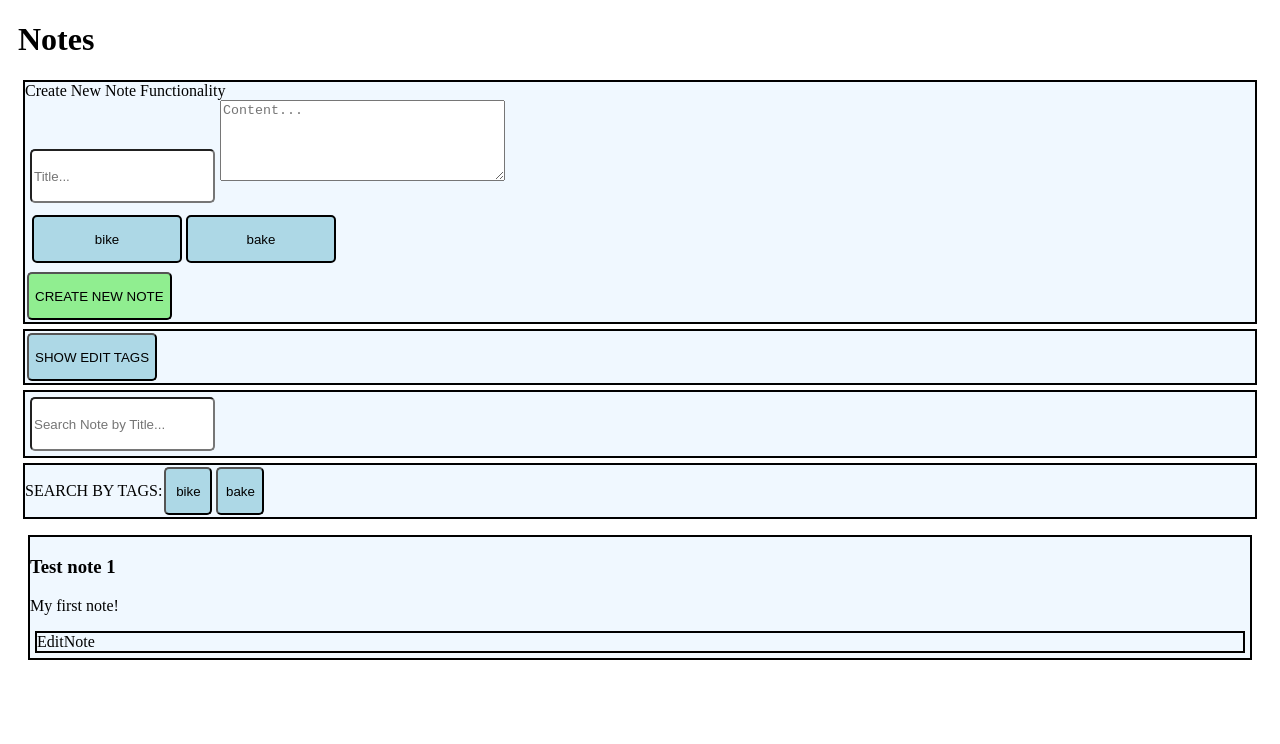
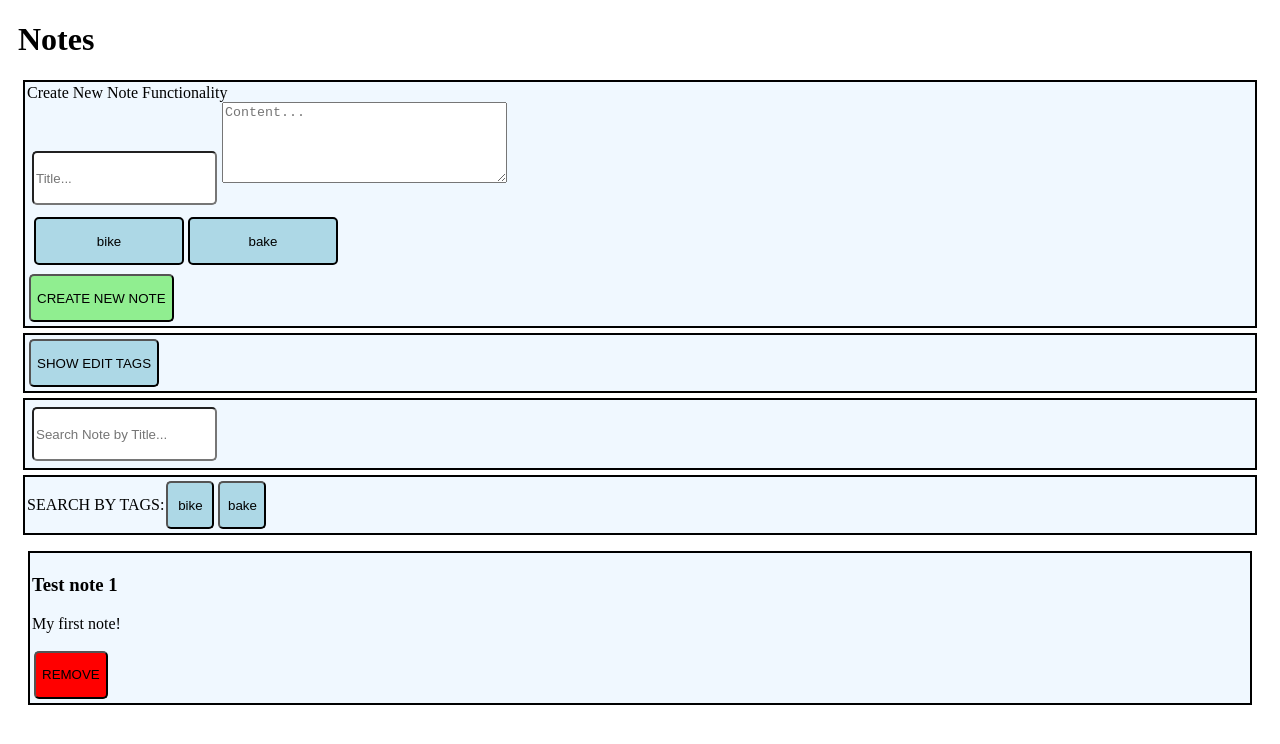
Before and after one commit to TheoJoha/advanced-react-notes, a React (Create React App) app: page / in a window 1280 px wide. Shown: the top 744 px of the page. Built offline with nearby package versions, Linux system fonts and the light colour scheme.

Commit message:
misc fixes

```diff
--- a/src/App.js
+++ b/src/App.js
@@ -15,14 +15,12 @@ function App() {
       id: nanoid()
     }
   ])
-  const [filteredNotes, setFilteredNotes] = useState(notes || "")
   const [newNote, setNewNote] = useState({
     title: "",
     content: "",
-    tags: ["test tag"],
+    tags: [],
     id: nanoid()
   })
-  const [view, setView] = useState("notes")
   const [tags, setTags] = useState(["bike", "bake"])
   const [newTag, setNewTag] = useState("")
   const [filterInput, setFilterInput] = useState("")
@@ -49,11 +47,6 @@ function App() {
     console.log(notes)
   }
 
-  /* const addNewNote = (e) => {
-    console.log(e.target)
-    setNotes(prev => [...prev, newNote])
-  } */
-
   const removeTag = (e) => {
     setTags(prev => prev.filter(tag => tag.id !== e.target.id))
   }
@@ -64,7 +57,6 @@ function App() {
       <Create
         newNote={newNote}
         setNewNote={setNewNote}
-        // addNewNote={addNewNote}
         createNewNote={createNewNote}
         tags={tags}
       />
--- a/src/Create.js
+++ b/src/Create.js
@@ -1,7 +1,7 @@
 import {useState} from 'react'
 import { nanoid } from "nanoid"
 
-const Create = ({ tags, createNewNote, newNote, setNewNote }) => {
+const Create = ({ notes, tags, createNewNote, newNote, setNewNote }) => {
 
     return (
         <div id="createNewNoteDiv">
@@ -29,7 +29,7 @@ const Create = ({ tags, createNewNote, newNote, setNewNote }) => {
                 })} id="newNoteContent" />
                 <div id="editTagsInsideOfCreateNewNoteDiv">
                     {tags.map(tag => <button
-                    /* style={{backgroundColor: newNote.tags && newNote.tags.includes(tag) ? "lightgreen" : "gray"}} */
+                    style={{backgroundColor: newNote.tags.includes(tag) ? "greenyellow" : "lightblue"}}
                     className="createNewNoteTag" key={nanoid()} onClick={() => setNewNote((prev) => {
                         if (newNote?.tags.includes(tag)) {
                             return {
--- a/src/Notes.js
+++ b/src/Notes.js
@@ -15,7 +15,8 @@ const Notes = ({setNotes, notes, filterInput, filterTags }) => {
             <ul>{notes.map(note => <li className="note" key={nanoid()}>
                 <h3>{note.title}</h3>
                 <p>{note.content}</p>
-                <EditNote notes={notes} setNotes={setNotes} note={note}/>
+                <button onClick={() => setNotes(prev => prev.filter(x => x.id !== note.id))} className="removeButton">REMOVE</button>
+                {/* <EditNote notes={notes} setNotes={setNotes} note={note}/> */}
                 <ul>{note?.tags && note.tags.map(tag => <li className="tagInNote"  key={nanoid()}>{tag}</li>)}</ul>
             </li>)}</ul>
         </div>
--- a/src/index.css
+++ b/src/index.css
@@ -81,7 +81,8 @@ button:hover {
 }
 
 #createNewNoteDiv, #editTagsDiv, .note, #searchByTags, #searchByTitleDiv {
-  background-color: aliceblue
+  background-color: aliceblue;
+  padding: 2px;
 }
 
 .submitButton {
@@ -97,3 +98,7 @@ button:hover {
   line-height: 48px;
   padding: 2px;
 }
+
+.removeButton {
+  background-color: red;
+}
```
